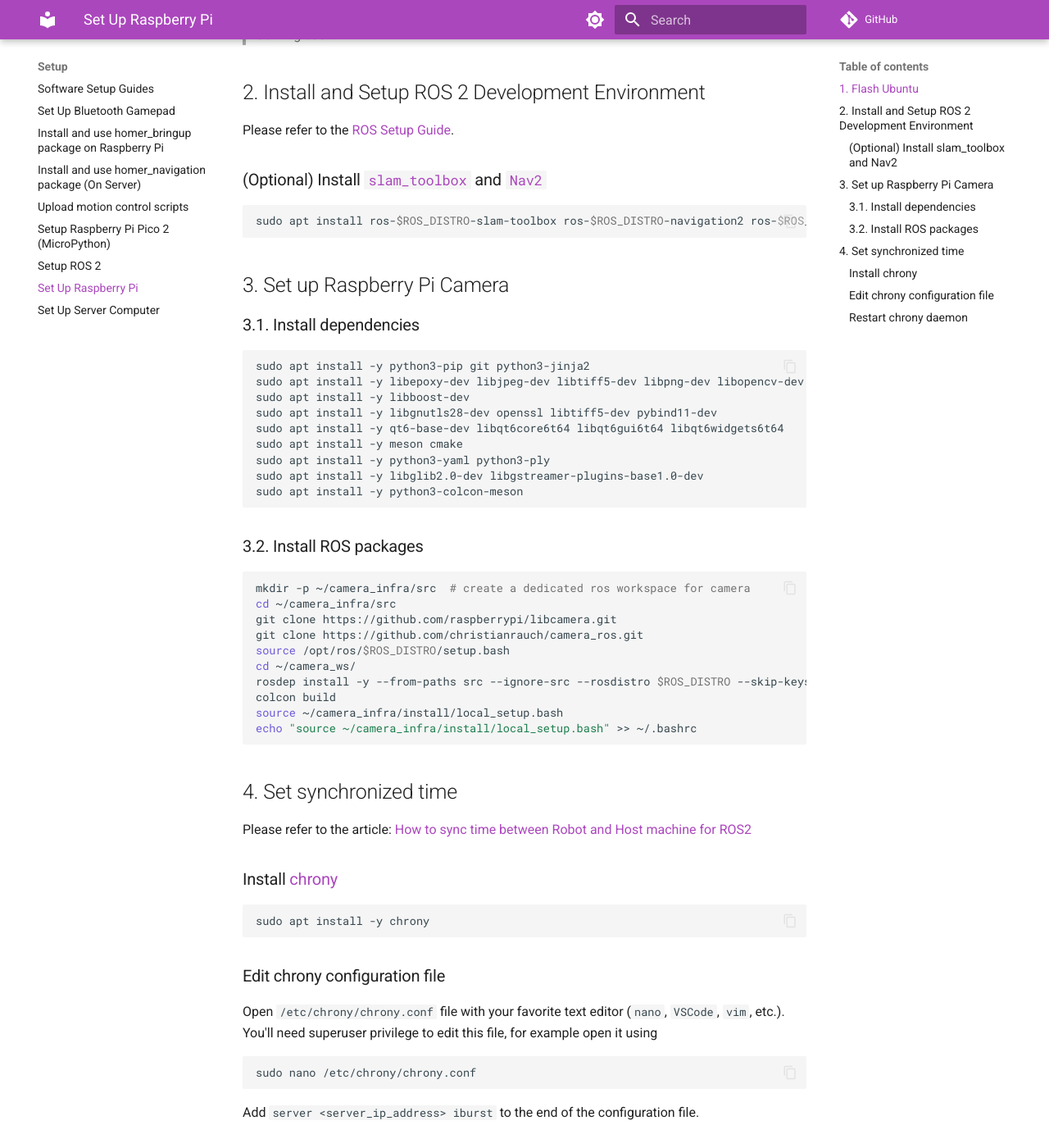
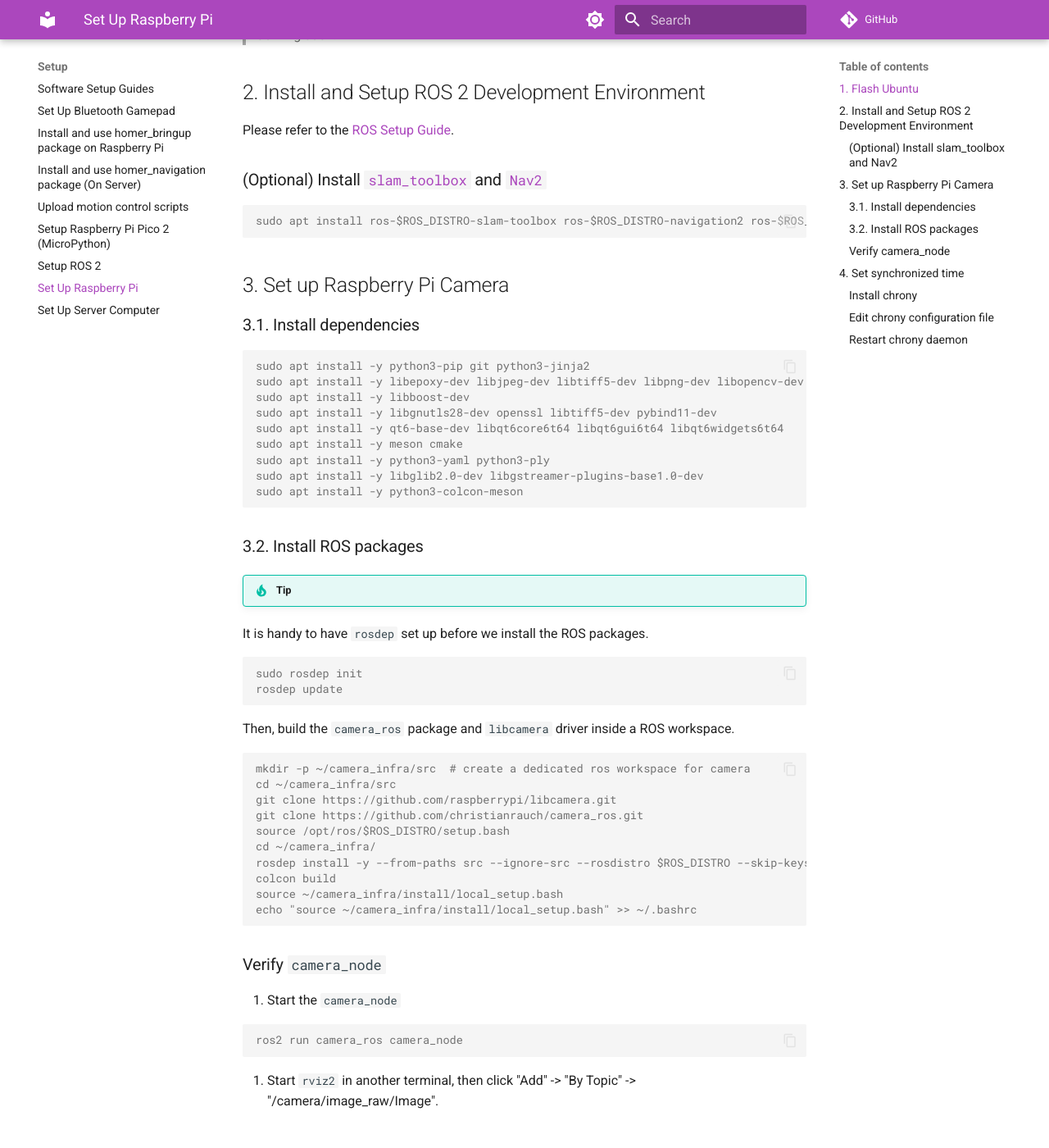
Before and after one commit to linzhangUCA/homer_docs, an MkDocs documentation site: the page built from docs/setup/rpi.md, in a window 1280 px wide and 1400 px high, scrolled down 249 px. Shown: the whole window at 82% size. Built offline with MkDocs 1.6.1 and Material for MkDocs 9.7.7, drawn with Linux system fonts in a browser that asks for light colours; comment, search, counter and statistics services are not loaded.

Commit message:
update camera setup guide

````diff
--- a/docs/setup/rpi.md
+++ b/docs/setup/rpi.md
@@ -1,20 +1,24 @@
 # Set Up Raspberry Pi
 
 ## 1. Flash Ubuntu
+>
 > Coming soon.
 
 ## 2. Install and Setup ROS 2 Development Environment
+
 Please refer to the [ROS Setup Guide](./ros.md).
+
 ### (Optional) Install [`slam_toolbox`](https://github.com/SteveMacenski/slam_toolbox) and [`Nav2`](https://docs.nav2.org/)
 
-```bash
+```console
 sudo apt install ros-$ROS_DISTRO-slam-toolbox ros-$ROS_DISTRO-navigation2 ros-$ROS_DISTRO-nav2-bringup
 ```
 
 ## 3. Set up Raspberry Pi Camera
+
 ### 3.1. Install dependencies
 
-```bash
+```console
 sudo apt install -y python3-pip git python3-jinja2
 sudo apt install -y libepoxy-dev libjpeg-dev libtiff5-dev libpng-dev libopencv-dev
 sudo apt install -y libboost-dev
@@ -28,21 +32,43 @@
 
 ### 3.2. Install ROS packages
 
-```bash
+!!! tip
+It is handy to have `rosdep` set up before we install the ROS packages.
+
+```console
+sudo rosdep init
+rosdep update
+```
+
+Then, build the `camera_ros` package and `libcamera` driver inside a ROS workspace.
+
+```console
 mkdir -p ~/camera_infra/src  # create a dedicated ros workspace for camera
 cd ~/camera_infra/src
 git clone https://github.com/raspberrypi/libcamera.git
 git clone https://github.com/christianrauch/camera_ros.git
 source /opt/ros/$ROS_DISTRO/setup.bash
-cd ~/camera_ws/
+cd ~/camera_infra/
 rosdep install -y --from-paths src --ignore-src --rosdistro $ROS_DISTRO --skip-keys=libcamera
 colcon build
 source ~/camera_infra/install/local_setup.bash
 echo "source ~/camera_infra/install/local_setup.bash" >> ~/.bashrc
 ```
 
+### Verify `camera_node`
+
+1. Start the `camera_node`
+
+```console
+ros2 run camera_ros camera_node
+```
+
+1. Start `rviz2` in another terminal, then click "Add" -> "By Topic" -> "/camera/image_raw/Image".
+
 ## 4. Set synchronized time
+
 Please refer to the article: [How to sync time between Robot and Host machine for ROS2](https://robofoundry.medium.com/how-to-sync-time-between-robot-and-host-machine-for-ros2-ecbcff8aadc4)
+
 ### Install [chrony](https://chrony-project.org/)
 
 ```bash
@@ -50,6 +76,7 @@
 ```
 
 ### Edit chrony configuration file
+
 Open `/etc/chrony/chrony.conf` file with your favorite text editor (`nano`, `VSCode`, `vim`, etc.).
 You'll need superuser privilege to edit this file, for example open it using
 
````
